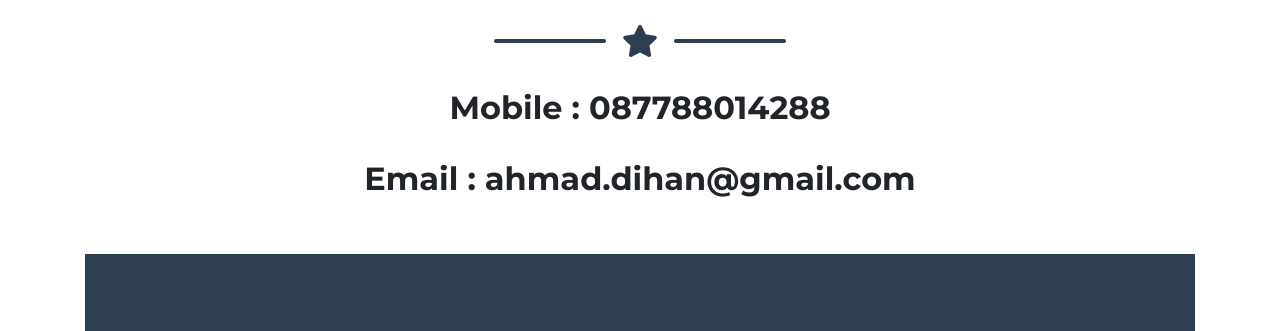
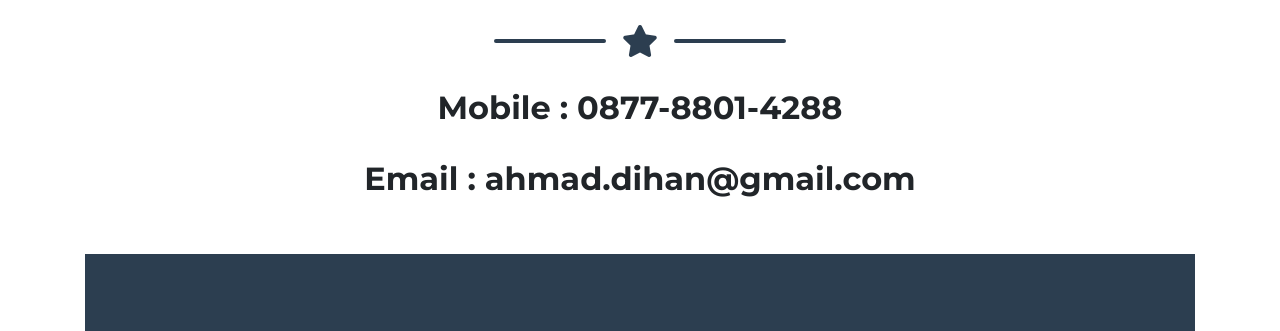
Before and after one commit to adihanraf/Dihan-portfolio, a website with bundled scripts: page index.html in a window 1280 px wide. Shown: the part 2297-2628 px from the top of the page. Built offline with nearby package versions, Linux system fonts and the light colour scheme; files whose address does not match are found by name.

Commit message:
upload pertama

```diff
--- a/index.html
+++ b/index.html
@@ -208,7 +208,7 @@
 
       <!-- Contact Section Form -->
       <div class="container">
-          <h2 class="text-center"> Mobile : 087788014288 </h2>
+          <h2 class="text-center"> Mobile : 0877-8801-4288 </h2>
           <br>
           <h2 class="text-center">Email : ahmad.dihan@gmail.com </h2>
           <br><br>
```
